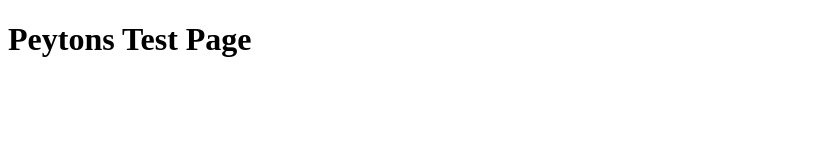
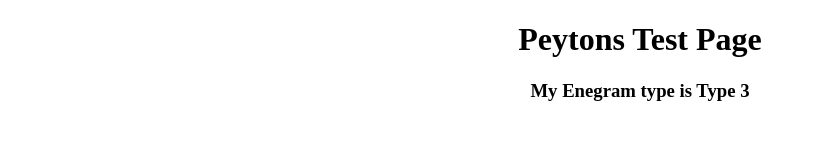
Before and after one commit to peytonjunjulas/dev-lab-mike, a website: page index.html in a window 1280 px wide. Shown: the whole page, without its empty margins (0-816 px from the left). Drawn offline with Linux system fonts and the light colour scheme.

Commit message:
enegram added to html

```diff
--- a/index.html
+++ b/index.html
@@ -3,7 +3,10 @@
 <head>
 </head>
 <body>
-    <h1> Peytons Test Page </h1>
+    <center>
+        <h1> Peytons Test Page </h1>
+        <h3> My Enegram type is Type 3</h3>
+    </center>
 </body>
 
 </html>
```
